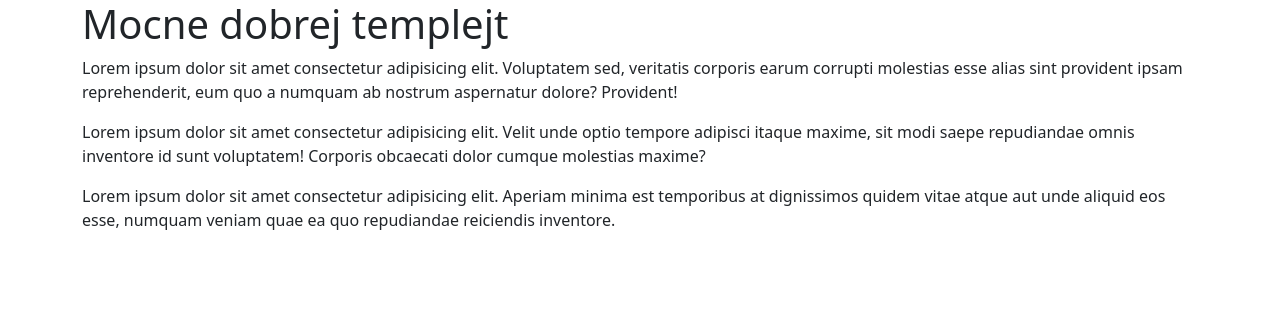
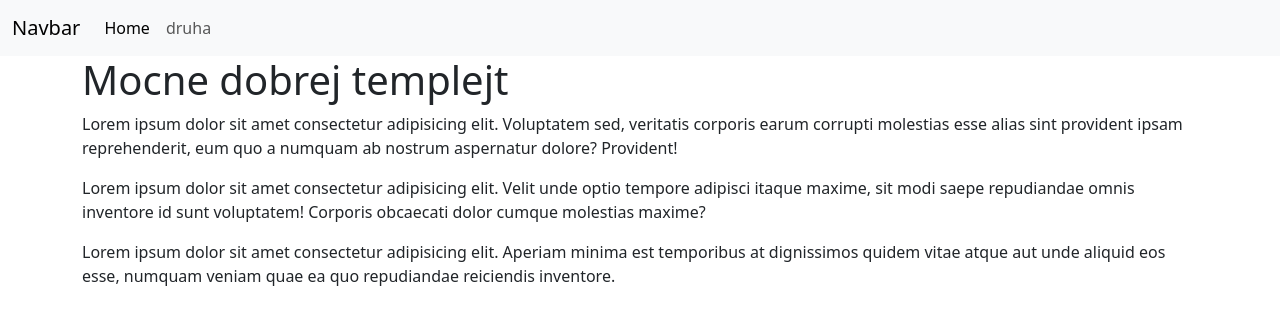
Before and after one commit to gyarab/2023_wa_sz_mikolasek_gaflix, a Django app: page / in a window 1280 px wide. Shown: the top 325 px of the page. Run offline with Django 5.2, Linux system fonts and the light colour scheme.

Commit message:
prvni + druha dry

```diff
--- a/filmy/templates/filmy/base.html
+++ b/filmy/templates/filmy/base.html
@@ -1,20 +1,41 @@
 <!DOCTYPE html>
 <html lang="en">
+
 <head>
     <meta charset="UTF-8">
     <meta name="viewport" content="width=device-width, initial-scale=1.0">
     <title>gaflix</title>
-    <link href="https://cdn.jsdelivr.net/npm/bootstrap@5.3.3/dist/css/bootstrap.min.css" rel="stylesheet" integrity="sha384-QWTKZyjpPEjISv5WaRU9OFeRpok6YctnYmDr5pNlyT2bRjXh0JMhjY6hW+ALEwIH" crossorigin="anonymous">
+    <link href="https://cdn.jsdelivr.net/npm/bootstrap@5.3.3/dist/css/bootstrap.min.css" rel="stylesheet"
+        integrity="sha384-QWTKZyjpPEjISv5WaRU9OFeRpok6YctnYmDr5pNlyT2bRjXh0JMhjY6hW+ALEwIH" crossorigin="anonymous">
 </head>
+
 <body>
-    <div class="container">
-        <h1>Mocne dobrej templejt</h1>
-        <p>Lorem ipsum dolor sit amet consectetur adipisicing elit. Voluptatem sed, veritatis corporis earum corrupti molestias esse alias sint provident ipsam reprehenderit, eum quo a numquam ab nostrum aspernatur dolore? Provident!</p>
-        <p>Lorem ipsum dolor sit amet consectetur adipisicing elit. Velit unde optio tempore adipisci itaque maxime, sit modi saepe repudiandae omnis inventore id sunt voluptatem! Corporis obcaecati dolor cumque molestias maxime?</p>
-        <p>Lorem ipsum dolor sit amet consectetur adipisicing elit. Aperiam minima est temporibus at dignissimos quidem vitae atque aut unde aliquid eos esse, numquam veniam quae ea quo repudiandae reiciendis inventore.</p>
-    </div>
+    <nav class="navbar navbar-expand-lg bg-body-tertiary">
+        <div class="container-fluid">
+            <a class="navbar-brand" href="#">Navbar</a>
+            <button class="navbar-toggler" type="button" data-bs-toggle="collapse" data-bs-target="#navbarNav"
+                aria-controls="navbarNav" aria-expanded="false" aria-label="Toggle navigation">
+                <span class="navbar-toggler-icon"></span>
+            </button>
+            <div class="collapse navbar-collapse" id="navbarNav">
+                <ul class="navbar-nav">
+                    <li class="nav-item">
+                        <a class="nav-link active" aria-current="page" href="/">Home</a>
+                    </li>
+                    <li class="nav-item">
+                        <a class="nav-link" href="druha/">druha</a>
+                    </li>
+                </ul>
+            </div>
+        </div>
+    </nav>
 
+    {% block 'content' %}
+    {% endblock %}
 
-    <script src="https://cdn.jsdelivr.net/npm/bootstrap@5.3.3/dist/js/bootstrap.bundle.min.js" integrity="sha384-YvpcrYf0tY3lHB60NNkmXc5s9fDVZLESaAA55NDzOxhy9GkcIdslK1eN7N6jIeHz" crossorigin="anonymous"></script>
+    <script src="https://cdn.jsdelivr.net/npm/bootstrap@5.3.3/dist/js/bootstrap.bundle.min.js"
+        integrity="sha384-YvpcrYf0tY3lHB60NNkmXc5s9fDVZLESaAA55NDzOxhy9GkcIdslK1eN7N6jIeHz"
+        crossorigin="anonymous"></script>
 </body>
+
 </html>
--- /dev/null
+++ b/filmy/templates/filmy/prvni.html
@@ -0,0 +1,18 @@
+{% extends 'filmy/base.html' %}
+
+{% block 'content' %}
+
+
+
+<div class="container">
+    <h1>Mocne dobrej templejt</h1>
+    <p>Lorem ipsum dolor sit amet consectetur adipisicing elit. Voluptatem sed, veritatis corporis earum corrupti
+        molestias esse alias sint provident ipsam reprehenderit, eum quo a numquam ab nostrum aspernatur dolore?
+        Provident!</p>
+    <p>Lorem ipsum dolor sit amet consectetur adipisicing elit. Velit unde optio tempore adipisci itaque maxime, sit
+        modi saepe repudiandae omnis inventore id sunt voluptatem! Corporis obcaecati dolor cumque molestias maxime?</p>
+    <p>Lorem ipsum dolor sit amet consectetur adipisicing elit. Aperiam minima est temporibus at dignissimos quidem
+        vitae atque aut unde aliquid eos esse, numquam veniam quae ea quo repudiandae reiciendis inventore.</p>
+
+</div>
+{% endblock %}
--- a/gaflix/urls.py
+++ b/gaflix/urls.py
@@ -20,5 +20,6 @@ from django.views.generic import TemplateView
 
 urlpatterns = [
     path('admin/', admin.site.urls),
-    path('', TemplateView.as_view(template_name="filmy/base.html")),
+    path('', TemplateView.as_view(template_name="filmy/prvni.html")),
+    path('druha/', TemplateView.as_view(template_name="filmy/druha.html")),
 ]
```
Also changed, not shown: filmy/templates/filmy/druha.html (added, +13 -0 lines).
